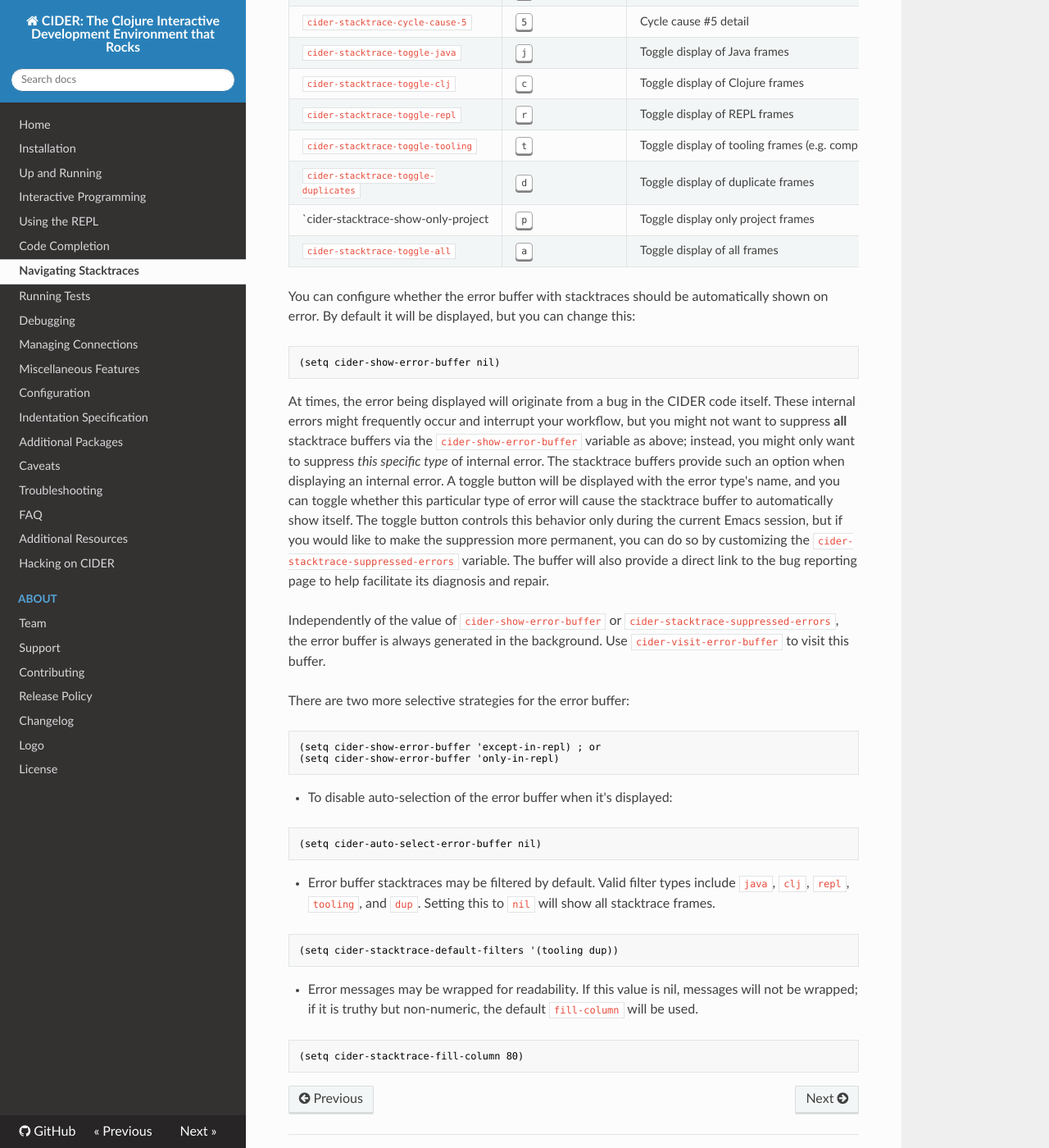
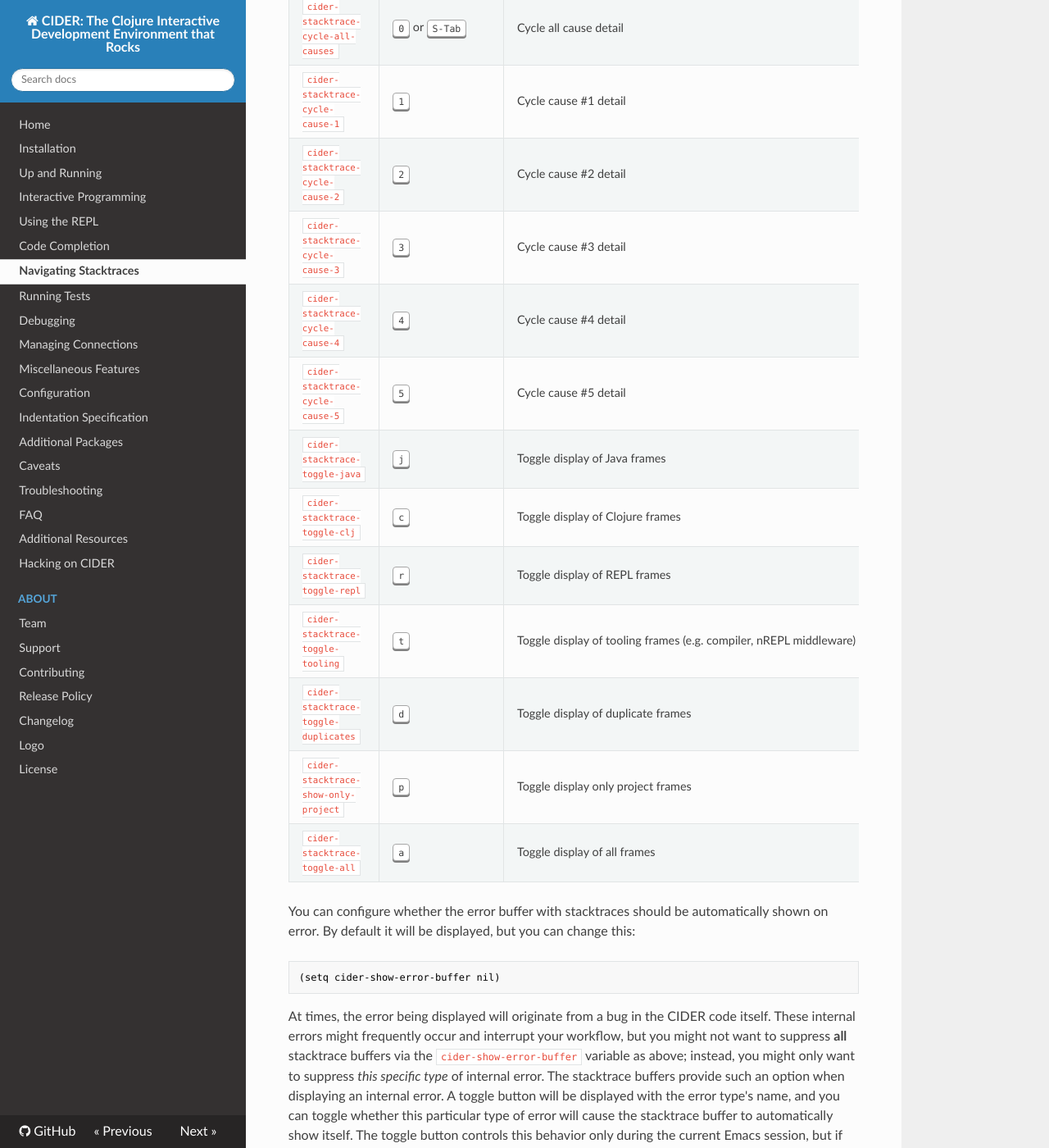
Before and after one commit to clojure-emacs/cider, an MkDocs documentation site: the page built from doc/navigating_stacktraces.md, in a window 1280 px wide and 1400 px high, scrolled down 603 px. Shown: the whole window at 82% size. Built offline with MkDocs 1.6.1, drawn with Linux system fonts in a browser that asks for light colours; nearby versions of some CDN libraries; old or Windows-style settings are respelled for this version of MkDocs.

```diff
--- a/doc/navigating_stacktraces.md
+++ b/doc/navigating_stacktraces.md
@@ -21,7 +21,7 @@ Command                                | Keyboard shortcut                   | D
 `cider-stacktrace-toggle-repl`         |<kbd>r</kbd>                         | Toggle display of REPL frames
 `cider-stacktrace-toggle-tooling`      |<kbd>t</kbd>                         | Toggle display of tooling frames (e.g. compiler, nREPL middleware)
 `cider-stacktrace-toggle-duplicates`   |<kbd>d</kbd>                         | Toggle display of duplicate frames
-`cider-stacktrace-show-only-project    |<kbd>p</kbd>                         | Toggle display only project frames
+`cider-stacktrace-show-only-project`   |<kbd>p</kbd>                         | Toggle display only project frames
 `cider-stacktrace-toggle-all`          |<kbd>a</kbd>                         | Toggle display of all frames
 
 You can configure whether the error buffer with stacktraces should be automatically
```
